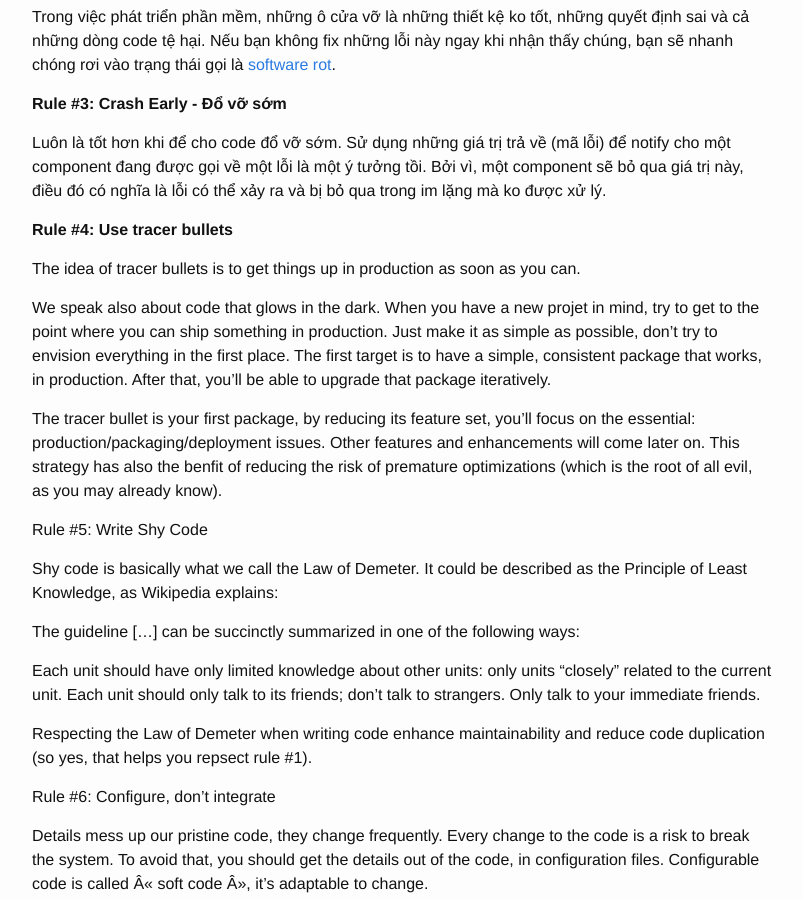
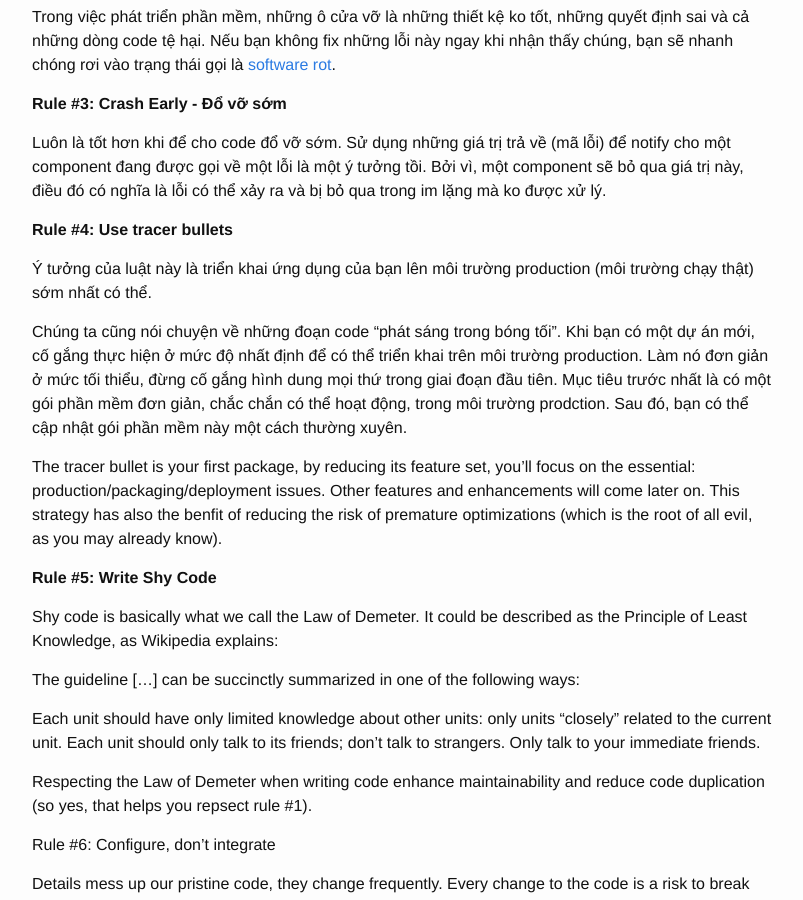
Before and after one commit to quangnd/quangnd.github.io, a Jekyll site: the page built from _posts/2016-04-08-muoi-luat-cua-mot-lap-trinh-vien.markdown, in a window 1280 px wide and 900 px high, scrolled down 705 px. Shown: the whole window, without its empty margins (238-1041 px from the left). Built offline with Jekyll 4.4.1, drawn with Linux system fonts in a browser that asks for light colours.

Commit message:
Update post 10 rures...

```diff
--- a/_posts/2016-04-08-muoi-luat-cua-mot-lap-trinh-vien.markdown
+++ b/_posts/2016-04-08-muoi-luat-cua-mot-lap-trinh-vien.markdown
@@ -32,13 +32,13 @@ Luôn là tốt hơn khi để cho code đổ vỡ sớm. Sử dụng những gi
 
 **Rule #4: Use tracer bullets**
 
-The idea of tracer bullets is to get things up in production as soon as you can.
+Ý tưởng của luật này là triển khai ứng dụng của bạn lên môi trường production (môi trường chạy thật) sớm nhất có thể.
 
-We speak also about code that glows in the dark. When you have a new projet in mind, try to get to the point where you can ship something in production. Just make it as simple as possible, don’t try to envision everything in the first place. The first target is to have a simple, consistent package that works, in production. After that, you’ll be able to upgrade that package iteratively.
+Chúng ta cũng nói chuyện về những đoạn code "phát sáng trong bóng tối". Khi bạn có một dự án mới, cố gắng thực hiện ở mức độ nhất định để có thể triển khai trên môi trường production. Làm nó đơn giản ở mức tối thiểu, đừng cố gắng hình dung mọi thứ trong giai đoạn đầu tiên. Mục tiêu trước nhất là có một gói phần mềm đơn giản, chắc chắn có thể hoạt động, trong môi trường prodction. Sau đó, bạn có thể cập nhật gói phần mềm này một cách thường xuyên.
 
 The tracer bullet is your first package, by reducing its feature set, you’ll focus on the essential: production/packaging/deployment issues. Other features and enhancements will come later on. This strategy has also the benfit of reducing the risk of premature optimizations (which is the root of all evil, as you may already know).
 
-Rule #5: Write Shy Code
+**Rule #5: Write Shy Code**
 
 Shy code is basically what we call the Law of Demeter. It could be described as the Principle of Least Knowledge, as Wikipedia explains:
 
```
